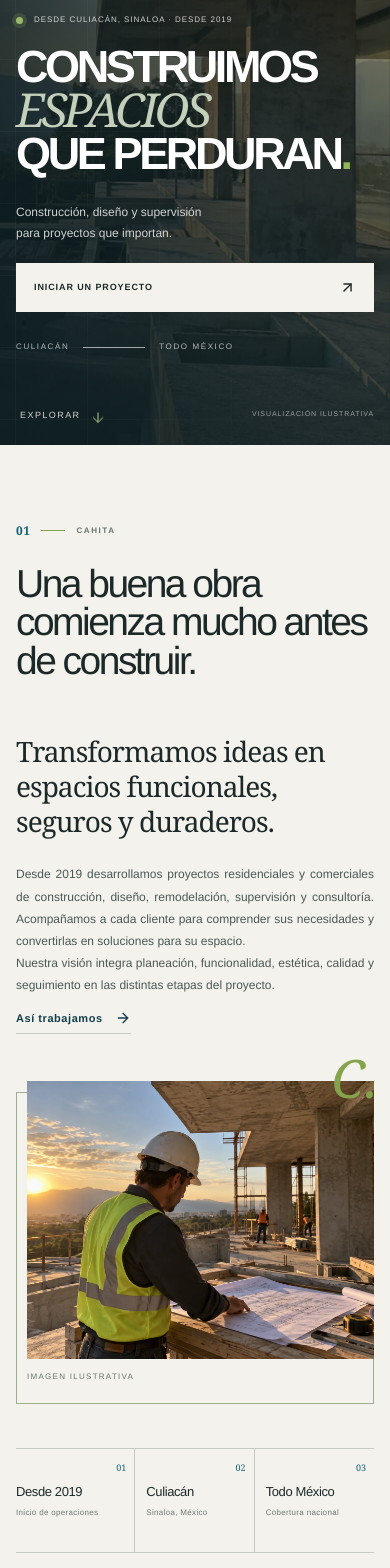
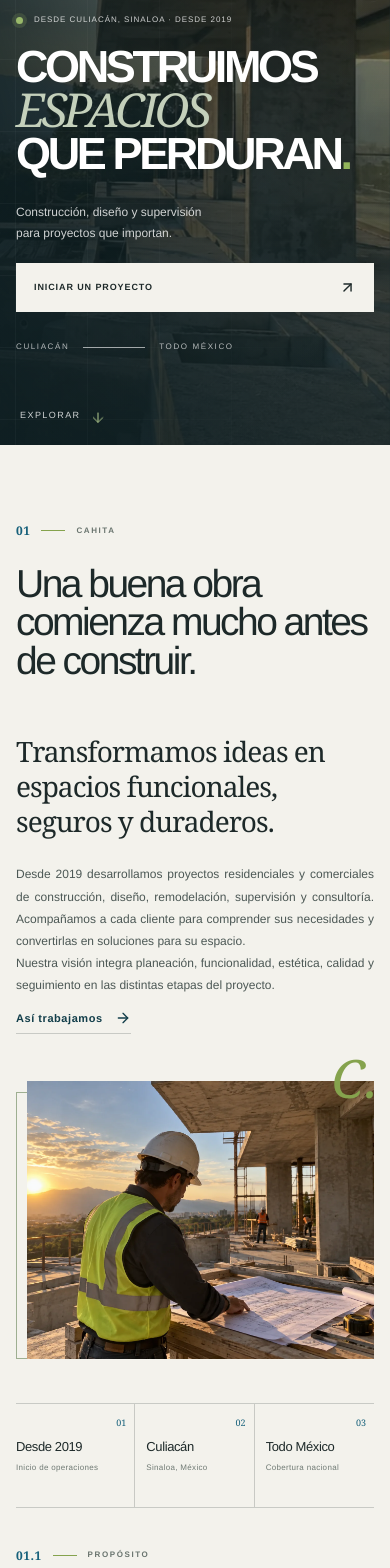
Before and after one commit to SistemasOcmx/Cahitas-Website, a React (Vite) app: page / in a window 390 px wide. Shown: the part 399-1967 px from the top of the page. Built offline with nearby package versions, Linux system fonts and the light colour scheme.

Commit message:
Elimina leyendas de imágenes ilustrativas

```diff
--- a/src/components/Sections.tsx
+++ b/src/components/Sections.tsx
@@ -47,7 +47,6 @@ export function HeroSection() {
         <div className="hero__location"><span>CULIACÁN</span><i aria-hidden="true" /><span>TODO MÉXICO</span></div>
       </div>
       <a className="hero__scroll" href="#cahita"><span>Explorar</span><ArrowDown size={16} strokeWidth={1.5} aria-hidden="true" /></a>
-      <span className="hero__image-note">Visualización ilustrativa</span>
       <span className="hero__coordinates" aria-hidden="true">24°48′N &nbsp; 107°23′W</span>
     </section>
   )
@@ -66,8 +65,7 @@ export function AboutSection() {
             <a className="text-link" href="#proceso">Así trabajamos <ArrowRight size={16} aria-hidden="true" /></a>
           </div>
           <figure className="about__figure reveal">
-            <img src="/img/webp/02_Quienes_Somos.webp" alt="Visualización ilustrativa de una persona revisando planos en una obra" loading="lazy" />
-            <figcaption>IMAGEN ILUSTRATIVA</figcaption>
+            <img src="/img/webp/02_Quienes_Somos.webp" alt="Persona revisando planos en una obra" loading="lazy" />
             <span className="about__figure-mark" aria-hidden="true">C.</span>
           </figure>
         </div>
@@ -113,7 +111,6 @@ export function ServicesSection() {
                   <p>{service.description}</p>
                   <p>{service.details}</p>
                   <img src={service.image} alt="" loading="lazy" />
-                  <span>Imagen ilustrativa</span>
                 </div>
               </div>
             ))}
@@ -121,7 +118,7 @@ export function ServicesSection() {
           <div className="service-preview" aria-live="polite" aria-atomic="true">
             <img key={activeService.image} src={activeService.image} alt="" loading="lazy" />
             <div className="service-preview__scrim" aria-hidden="true" />
-            <div className="service-preview__top"><span>SERVICIO {activeService.number} / 06</span><span>IMAGEN ILUSTRATIVA</span></div>
+            <div className="service-preview__top"><span>SERVICIO {activeService.number} / 06</span></div>
             <div className="service-preview__content">
               <h3>{activeService.title}</h3>
               <p>{activeService.description}</p>
@@ -130,7 +127,6 @@ export function ServicesSection() {
             </div>
           </div>
         </div>
-        <p className="services__note">Las imágenes de esta sección son ilustrativas y no representan obras publicadas de Cahita.</p>
       </div>
     </section>
   )
@@ -209,7 +205,7 @@ function MexicoMap() {
   return (
     <svg className="mexico-map" viewBox="0 0 500 390" role="img" aria-labelledby="mexico-map-title mexico-map-desc">
       <title id="mexico-map-title">Cobertura de Cahita en México</title>
-      <desc id="mexico-map-desc">Silueta de México basada en la referencia visual, con un indicador en Culiacán, Sinaloa.</desc>
+      <desc id="mexico-map-desc">Mapa de México con un indicador en Culiacán, Sinaloa.</desc>
       <defs>
         <pattern id="map-dots" width="9" height="9" patternUnits="userSpaceOnUse"><circle cx="1.2" cy="1.2" r=".8" fill="currentColor" /></pattern>
         <clipPath id="mexico-clip"><path d={MEXICO_PATH} /></clipPath>
@@ -237,7 +233,7 @@ export function CoverageSection() {
           <p>Con base en Culiacán, Sinaloa, coordinamos proyectos en todo el país.</p>
           <div className="coverage__base"><MapPin size={17} strokeWidth={1.5} aria-hidden="true" /><span>Base de operaciones</span><strong>Culiacán, Sinaloa</strong></div>
         </div>
-        <div className="coverage__visual reveal"><MexicoMap /><span className="coverage__map-note">SILUETA DE REFERENCIA · SIN PROYECTOS REPRESENTADOS</span></div>
+        <div className="coverage__visual reveal"><MexicoMap /></div>
         <div className="coverage__services"><span>Construcción</span><span>Diseño arquitectónico</span><span>Remodelación</span><span>Supervisión de obra</span><span>Consultoría</span></div>
       </div>
     </section>
--- a/src/styles.css
+++ b/src/styles.css
@@ -105,8 +105,7 @@ img { max-width: 100%; }
 .hero__scroll { position: absolute; z-index: 3; bottom: 40px; left: 50%; display: flex; align-items: center; gap: 9px; transform: translateX(-50%); color: rgba(255,255,255,.8); font-size: 9px; letter-spacing: .16em; text-transform: uppercase; }
 .hero__scroll svg { color: #b6cf91; animation: scroll-nudge 1.8s ease-in-out infinite; }
 @keyframes scroll-nudge { 50% { transform: translateY(4px); } }
-.hero__image-note, .hero__coordinates { position: absolute; z-index: 2; right: 38px; color: rgba(255,255,255,.55); font-size: 8px; letter-spacing: .13em; text-transform: uppercase; }
-.hero__image-note { bottom: 42px; }
+.hero__coordinates { position: absolute; z-index: 2; right: 38px; color: rgba(255,255,255,.55); font-size: 8px; letter-spacing: .13em; text-transform: uppercase; }
 .hero__coordinates { top: 50%; writing-mode: vertical-rl; }
 .button { display: inline-flex; min-height: 54px; align-items: center; justify-content: center; gap: 28px; padding: 0 21px; border: 1px solid transparent; font-size: 10px; font-weight: 650; letter-spacing: .1em; text-transform: uppercase; transition: color .2s ease, background-color .2s ease, border-color .2s ease, transform .2s ease; cursor: pointer; }
 .button:hover { transform: translateY(-2px); }
@@ -138,11 +137,9 @@ img { max-width: 100%; }
 .about__copy p:not(.about__lead) { color: var(--ink-soft); font-size: 13px; line-height: 1.85; }
 .about__lead { margin: 0 0 24px; font-family: var(--serif); font-size: clamp(25px, 3vw, 38px); line-height: 1.25; letter-spacing: -.035em; }
 .about__copy .text-link { margin-top: 13px; }
-.about__figure { position: relative; margin: 0; padding: 0 0 21px 21px; }
+.about__figure { position: relative; margin: 0; padding: 0 0 0 21px; }
 .about__figure::before { position: absolute; z-index: 0; inset: 20px 0 0 0; border: 1px solid #9eaf91; content: ""; }
 .about__figure img { position: relative; z-index: 1; width: 100%; aspect-ratio: 1.5; object-fit: cover; }
-.about__figure figcaption { position: relative; z-index: 1; display: flex; justify-content: space-between; padding-top: 12px; color: #69746e; font-size: 8px; letter-spacing: .16em; }
-.about__figure figcaption span { color: var(--blue); font-family: var(--serif); font-size: 10px; }
 .about__figure-mark { position: absolute; z-index: 2; top: -36px; right: -17px; color: var(--green); font: italic 75px/.8 var(--serif); }
 .about__facts { display: grid; grid-template-columns: repeat(3, 1fr); margin-top: clamp(60px, 9vw, 120px); border-top: 1px solid var(--line); border-bottom: 1px solid var(--line); }
 .about__facts > div { position: relative; display: flex; min-height: 123px; flex-direction: column; justify-content: center; padding: 20px 32px; border-right: 1px solid var(--line); }
@@ -186,7 +183,6 @@ img { max-width: 100%; }
 .service-preview__content .service-preview__details { margin-top: 9px; color: rgba(255,255,255,.66); font-size: 10px; }
 .service-preview__tags { display: flex; flex-wrap: wrap; gap: 7px; margin-top: 17px; }
 .service-preview__tags span { padding: 6px 9px; border: 1px solid rgba(255,255,255,.42); color: rgba(255,255,255,.88); font-size: 8px; letter-spacing: .07em; }
-.services__note { margin: 14px 0 0; color: #68736e; font-size: 9px; text-align: right; }
 
 /* Manifesto */
 .manifesto { position: relative; overflow: hidden; color: white; background: #193e49; }
@@ -257,8 +253,6 @@ img { max-width: 100%; }
 .mexico-map__label { fill: white; font-size: 9px; font-weight: 700; letter-spacing: 1.3px; }
 .mexico-map__label-sub { fill: rgba(255,255,255,.66); font-size: 5px; letter-spacing: .65px; }
 @keyframes map-pulse { 0% { opacity: .8; transform: scale(.75); } 100% { opacity: 0; transform: scale(1.8); } }
-.coverage__map-note { position: absolute; right: 4px; bottom: 5px; color: rgba(255,255,255,.44); font-size: 8px; letter-spacing: .12em; }
-.coverage__map-note a { color: inherit; text-decoration: underline; text-underline-offset: 2px; }
 .coverage__services { position: absolute; right: 0; bottom: 34px; left: 0; display: flex; flex-wrap: wrap; gap: 10px 24px; padding-top: 17px; border-top: 1px solid var(--line-light); color: rgba(255,255,255,.75); font-size: 9px; letter-spacing: .07em; }
 
 /* Contact and footer */
@@ -346,7 +340,6 @@ img { max-width: 100%; }
   .hero__bottom p { font-size: 12px; }
   .hero__location { margin-top: 29px; font-size: 8px; }
   .hero__scroll { bottom: 21px; left: 20px; transform: none; }
-  .hero__image-note { right: 16px; bottom: 26px; font-size: 7px; }
   .hero__coordinates { display: none; }
   .button { min-height: 49px; gap: 20px; padding-inline: 17px; font-size: 9px; }
   .section-heading { grid-template-columns: 1fr; gap: 26px; margin-bottom: 44px; }
@@ -381,8 +374,6 @@ img { max-width: 100%; }
   .service-row.is-active .service-row__mobile-detail { display: block; }
   .service-row__mobile-detail p { margin: 0 0 9px; color: #5f6a64; font-size: 11px; line-height: 1.7; }
   .service-row__mobile-detail img { width: 100%; max-height: 220px; margin-top: 13px; object-fit: cover; }
-  .service-row__mobile-detail > span { display: block; margin-top: 7px; color: #768079; font-size: 8px; letter-spacing: .1em; text-transform: uppercase; }
-  .services__note { margin-top: 13px; font-size: 8px; line-height: 1.5; text-align: left; }
   .manifesto__inner { min-height: 490px; padding-block: 80px; }
   .manifesto h2 { margin-top: 75px; font-size: clamp(39px, 10vw, 66px); }
   .manifesto__answer { font-size: 15px; }
@@ -408,7 +399,6 @@ img { max-width: 100%; }
   .coverage__copy > p:not(.eyebrow) { max-width: 290px; margin-top: 18px; font-size: 12px; }
   .coverage__base { margin-top: 24px; }
   .coverage__visual { min-height: 265px; margin: 0 -18px; }
-  .coverage__map-note { right: 21px; bottom: 1px; font-size: 7px; }
   .coverage__services { bottom: 22px; gap: 9px 15px; font-size: 8px; }
   .final-cta { padding-block: 78px 85px; }
   .final-cta h2 { margin-top: 45px; font-size: clamp(54px, 14vw, 87px); }
```
